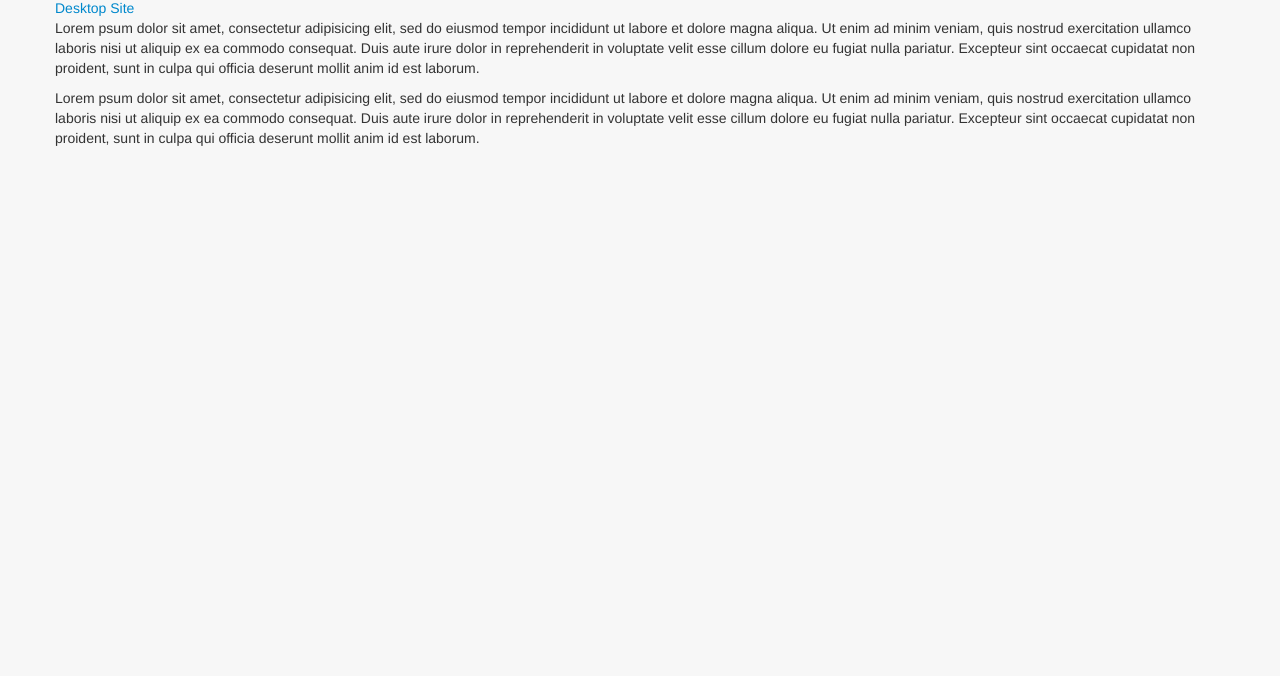
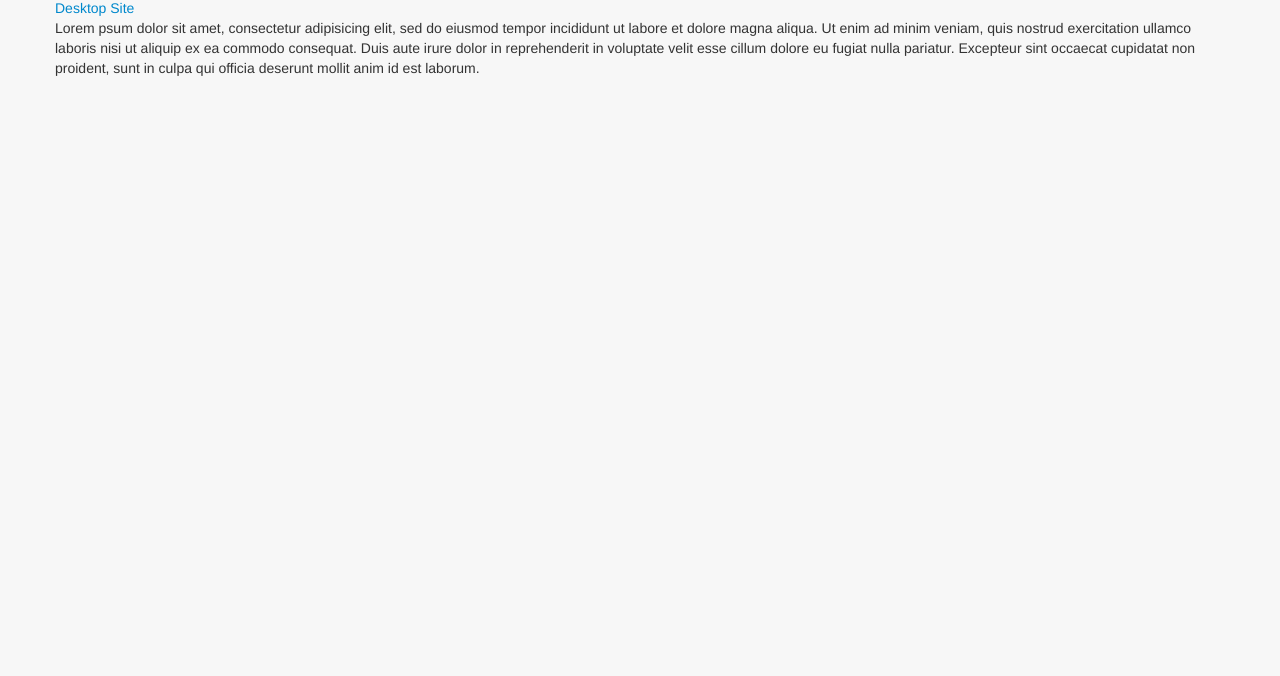
Before and after one commit to kennedysgarage/keystone, a plain HTML site: page mobile.html in a window 1280 px wide. Shown: the part 124-800 px from the top of the page. Drawn offline with nearby package versions, Linux system fonts and the light colour scheme.

```diff
--- a/mobile.html
+++ b/mobile.html
@@ -82,7 +82,6 @@
                 <h1>Web App</h1>
                 <a href="index.html">Desktop Site</a>
                 <p>Lorem psum dolor sit amet, consectetur adipisicing elit, sed do eiusmod tempor incididunt ut labore et dolore magna aliqua. Ut enim ad minim veniam, quis nostrud exercitation ullamco laboris nisi ut aliquip ex ea commodo consequat. Duis aute irure dolor in reprehenderit in voluptate velit esse cillum dolore eu fugiat nulla pariatur. Excepteur sint occaecat cupidatat non proident, sunt in culpa qui officia deserunt mollit anim id est laborum.</p>
-                <p>Lorem psum dolor sit amet, consectetur adipisicing elit, sed do eiusmod tempor incididunt ut labore et dolore magna aliqua. Ut enim ad minim veniam, quis nostrud exercitation ullamco laboris nisi ut aliquip ex ea commodo consequat. Duis aute irure dolor in reprehenderit in voluptate velit esse cillum dolore eu fugiat nulla pariatur. Excepteur sint occaecat cupidatat non proident, sunt in culpa qui officia deserunt mollit anim id est laborum.</p>
         </div><!--/container-->
     </div><!--/main-->
 
```
